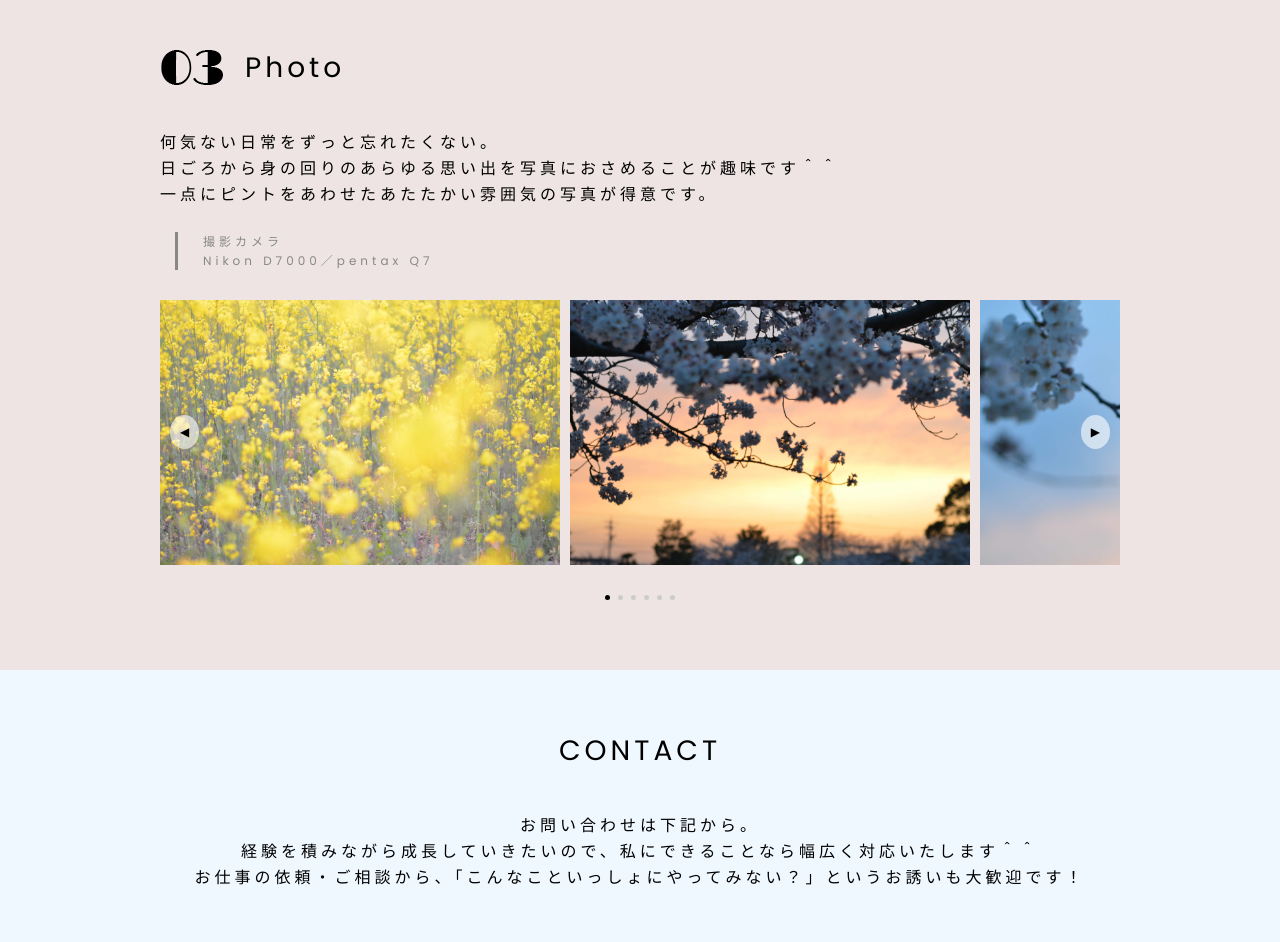
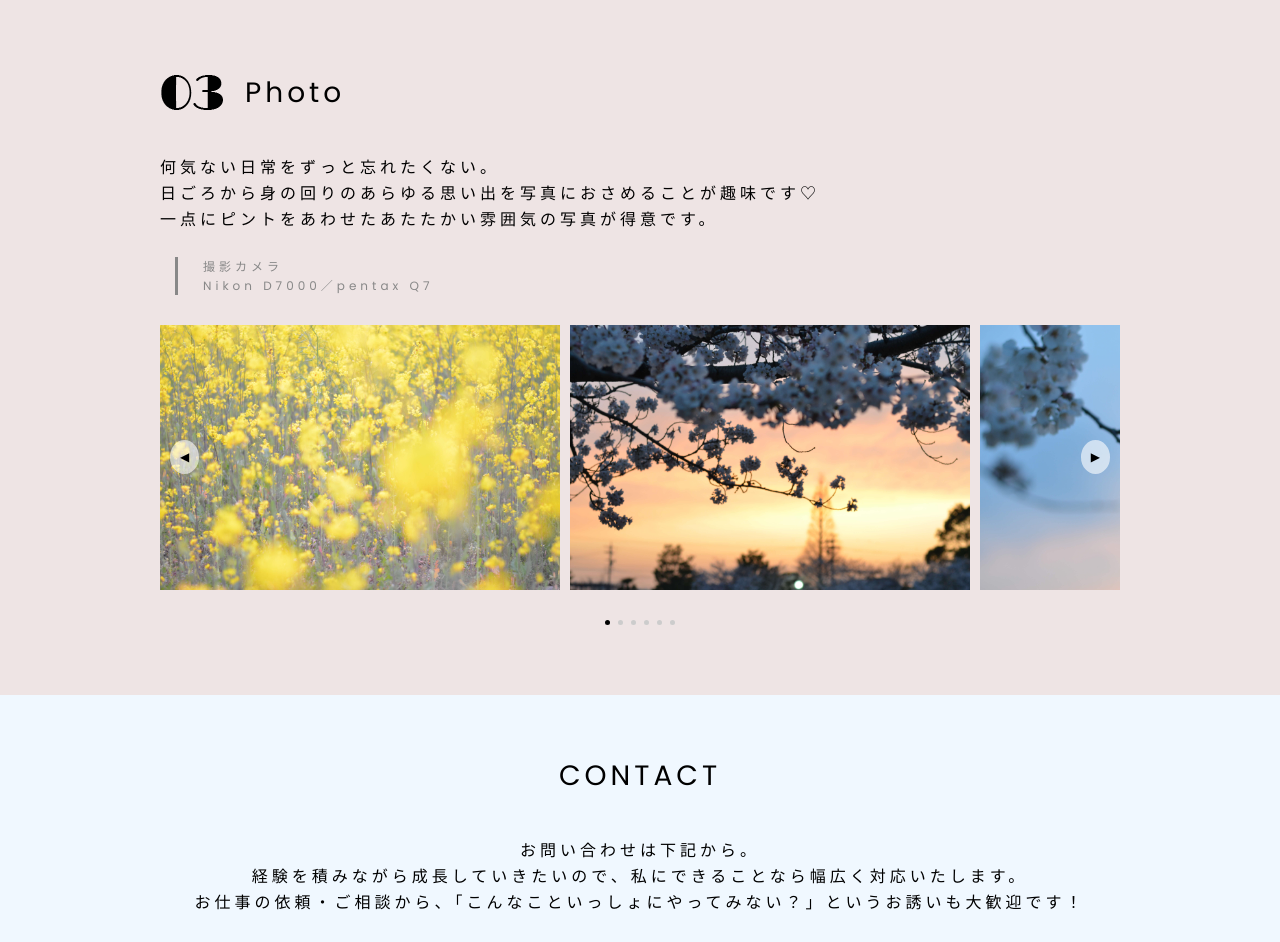
Before and after one commit to ayumi-01/my-website, a plain HTML site: page index.html in a window 1280 px wide. Shown: the part 2800-3742 px from the top of the page. Drawn offline with nearby package versions, Linux system fonts and the light colour scheme.

Commit message:
Add files via upload

```diff
--- a/index.html
+++ b/index.html
@@ -89,7 +89,7 @@
     <img src="images/02n.png" class="number-image" alt="">
 	<p class="title1">Site</p>
 	</div>
-	<p class="text">”想い”をより多くの人に。<br>ダンススクールや店舗のホームページを制作。オーナーさまの雰囲気にあわせた、唯一無二のサイトを作り上げます。<br class="sp-only"></p><br>
+	<p class="text">”想い”をより多くの人に。<br><br>ダンススクールや店舗のホームページを制作。オーナーさまの雰囲気にあわせた、唯一無二のサイトを作り上げます。<br class="sp-only"></p><br>
 
 	<div class="features-box">
 	<p class="features-box-txt">使用ツール<br>HTML／CSS／wordpress</p>
@@ -129,7 +129,7 @@
     <img src="images/03n.png" class="number-image" alt="">
 	<p class="title1">Photo</p>
 	</div>
-	<p class="text">何気ない日常をずっと忘れたくない。<br>日ごろから身の回りのあらゆる思い出を写真におさめることが趣味です＾＾<br>一点にピントをあわせたあたたかい雰囲気の写真が得意です。</p><br>
+	<p class="text">何気ない日常をずっと忘れたくない。<br>日ごろから身の回りのあらゆる思い出を写真におさめることが趣味です♡<br>一点にピントをあわせたあたたかい雰囲気の写真が得意です。</p><br>
 	<div class="features-box">
 	<p class="features-box-txt">撮影カメラ<br>Nikon D7000／pentax Q7</p>
 	</div>
@@ -169,7 +169,7 @@
 <section class="content-section-white">
   <div class="container1">
   <p class="title-contact fade-up">CONTACT</p>
-	<p class="text-contact">お問い合わせは下記から。<br>経験を積みながら成長していきたいので、私にできることなら幅広く対応いたします＾＾<br>お仕事の依頼・ご相談から、「こんなこといっしょにやってみない？」というお誘いも大歓迎です！</p><br>
+	<p class="text-contact">お問い合わせは下記から。<br>経験を積みながら成長していきたいので、私にできることなら幅広く対応いたします。<br>お仕事の依頼・ご相談から、「こんなこといっしょにやってみない？」というお誘いも大歓迎です！</p><br>
 </div>
 
 	<!--ぼたん-->
```
